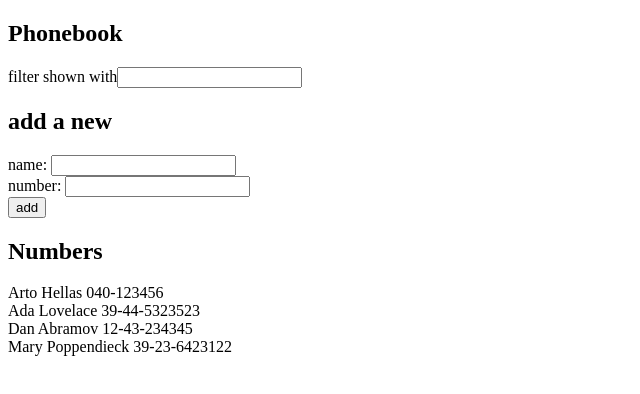
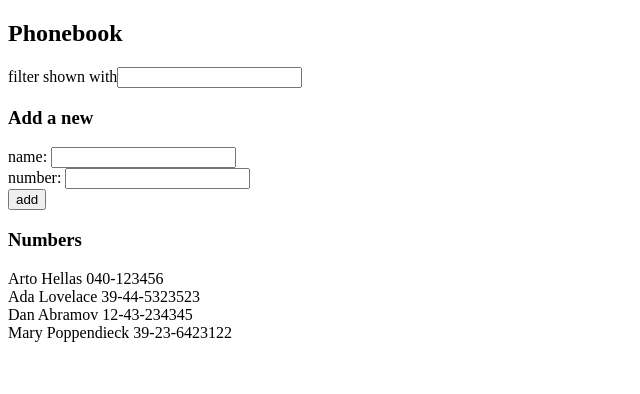
Before and after one commit to Shahtaa/05-puhelinluettelo, a React (Vite) app: page / in a window 1280 px wide. Shown: the top 394 px of the page, without its empty margins (0-640 px from the left). Built offline with nearby package versions, Linux system fonts and the light colour scheme.

Commit message:
2.10: puhelinluettelo step5

```diff
--- a/src/App.jsx
+++ b/src/App.jsx
@@ -1,5 +1,7 @@
 import { useState } from 'react';
-import Person from './components/Person';
+import Filter from './components/Filter';
+import PersonForm from './components/PersonForm';
+import Persons from './components/Persons';
 
 const App = () => {
     const [persons, setPersons] = useState([
@@ -28,6 +30,7 @@ const App = () => {
         );
         setFilteredPersons(filtered);
     };
+
     const addPerson = (event) => {
         event.preventDefault();
         const nameExists = persons.some(person => person.name === newName);
@@ -42,37 +45,25 @@ const App = () => {
         setNewNumber('');
     };
 
-
-
     return (
         <div>
             <h2>Phonebook</h2>
-            <div>
-                filter shown with<input
-                    type="search"
-                    onChange={handleChange}
-                    value={searchInput} />
-            </div>
 
-            <h2>add a new</h2>
-            <form onSubmit={addPerson}>
-                <div>
-                    name: <input value={newName} onChange={handleNameChange} />
-                </div>
-                <div>
-                    number: <input value={newNumber} onChange={handleNumberChange} />
-                </div>
-                <div>
-                    <button type="submit">add</button>
-                </div>
-            </form>
+            <Filter value={searchInput} handleChange={handleChange} />
 
-            <h2>Numbers</h2>
+            <h3>Add a new</h3>
 
-            {filteredPersons.map((person, index) => (
-                <Person key={index} person={person} />
-            ))}
+            <PersonForm
+                newName={newName}
+                newNumber={newNumber}
+                handleNameChange={handleNameChange}
+                handleNumberChange={handleNumberChange}
+                addPerson={addPerson}
+            />
 
+            <h3>Numbers</h3>
+
+            <Persons persons={filteredPersons} />
         </div>
     );
 };
--- /dev/null
+++ b/src/components/Filter.jsx
@@ -0,0 +1,13 @@
+
+const Filter = ({ value, handleChange }) => {
+    return (
+        <div>
+            filter shown with<input
+                type="search"
+                onChange={handleChange}
+                value={value} />
+        </div>
+    );
+};
+
+export default Filter;
--- a/src/components/Person.jsx
+++ /dev/null
@@ -1,11 +0,0 @@
-
-const Person = ({ person }) => {
-    return (
-        <div>
-            {person.name} {person.number}
-        </div>
-
-    );
-};
-
-export default Person;
--- /dev/null
+++ b/src/components/PersonForm.jsx
@@ -0,0 +1,18 @@
+
+const PersonForm = ({ newName, newNumber, handleNameChange, handleNumberChange, addPerson }) => {
+    return (
+        <form onSubmit={addPerson}>
+            <div>
+                name: <input value={newName} onChange={handleNameChange} />
+            </div>
+            <div>
+                number: <input value={newNumber} onChange={handleNumberChange} />
+            </div>
+            <div>
+                <button type="submit">add</button>
+            </div>
+        </form>
+    );
+};
+
+export default PersonForm;
--- /dev/null
+++ b/src/components/Persons.jsx
@@ -0,0 +1,14 @@
+
+const Persons = ({ persons }) => {
+    return (
+        <div>
+            {persons.map((person, index) => (
+                <div key={index}>
+                    {person.name} {person.number}
+                </div>
+            ))}
+        </div>
+    );
+};
+
+export default Persons;
```
